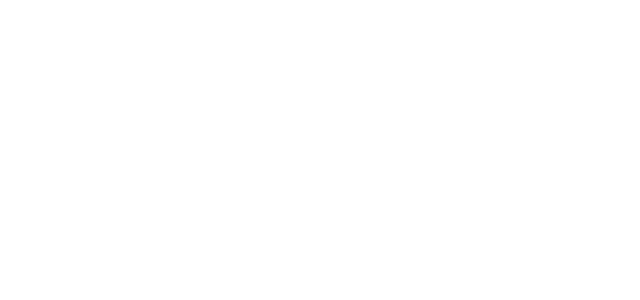
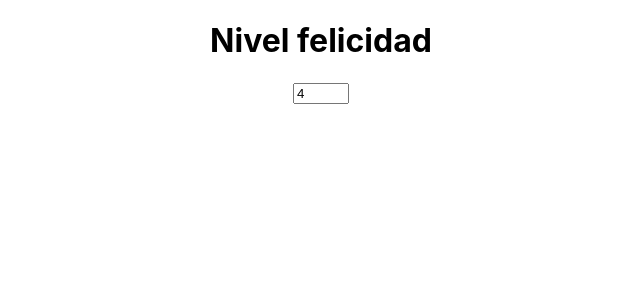
Before and after one commit to sebastianoscarlopez/coderhouse-39640-reactjs, a React (Create React App) app: page /rendering in a window 1280 px wide. Before the commit this address had no page. Shown: the top 300 px of the page, without its empty margins (319-959 px from the left). Built offline with nearby package versions, Linux system fonts and the light colour scheme.

Commit message:
clase 12 - rendering condicional

```diff
--- a/src/App.js
+++ b/src/App.js
@@ -9,6 +9,7 @@
 import { BrowserRouter, Routes, Route } from "react-router-dom";
 import InputInterchanged from "./components/InputInterchanged";
 import SonOfApp from './components/ContextPoc/SonOfApp';
+import RenderingPoc from './components/RenderingPoc';
 
 function App() {
   const [selected, setSelected] = useState(false);
@@ -69,6 +70,7 @@
           <Route exact path="/renderprop" element={<RenderPropExample />} />
           <Route exact path="/events" element={<InputInterchanged />} />
           <Route exact path="/context" element={<SonOfApp />} />
+          <Route exact path="/rendering" element={<RenderingPoc />} />
         </Routes>
       </BrowserRouter>
     </div>
--- /dev/null
+++ b/src/components/RenderingPoc/index.js
@@ -0,0 +1,33 @@
+import { useEffect, useState } from 'react';
+
+const RenderingPoc = () => {
+
+  const [nivelFelicidad, setNivelFelicidad] = useState(4);
+
+  const onNivelFelicidadHandler = (evt) => {
+    setNivelFelicidad(evt.target.value);
+  }
+
+  useEffect(() => {
+    console.log('nivelFelicidad: ', nivelFelicidad)
+  }, [nivelFelicidad])
+
+  return (
+    <>
+      <h1>Nivel felicidad</h1>
+      <input
+        type="number"
+        value={nivelFelicidad}
+        onChange={onNivelFelicidadHandler}
+        min={1}
+        max={10}
+      />
+      {
+        nivelFelicidad < 4 && <p>😢</p>
+      }
+    </>
+  )
+}
+// 😐 4 y 7 inclusives
+// 😃 > 7
+export default RenderingPoc;
--- a/src/components/home/index.js
+++ b/src/components/home/index.js
@@ -8,6 +8,7 @@
       <li><Link to="/counter">Counter</Link></li>
       <li><Link to="/fetch">Fetch Pikachu</Link></li>
       <li><Link to="/context">Context POC (Proof Of Concept)</Link></li>
+      <li><Link to="/rendering">Rendering POC - Nivel de felicidad</Link></li>
     </ul>
   </div>
 );
```
